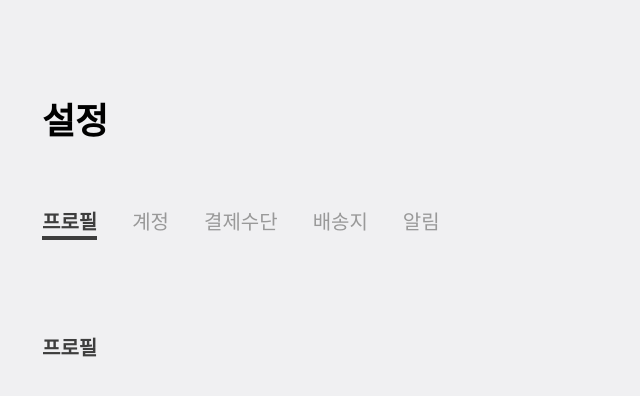
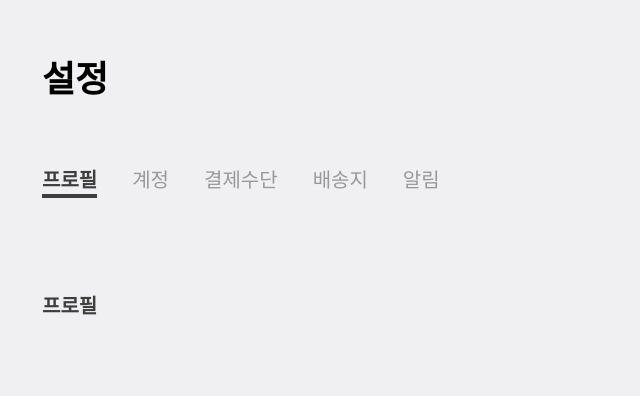
Before and after one commit to freevuehub/tumblbug-test, a React (Create React App) app: page /profile in a window 1280 px wide. Shown: the top 396 px of the page, without its empty margins (0-640 px from the left). Built offline with nearby package versions, Linux system fonts and the light colour scheme.

Commit message:
[UX/UI]: 반응형 개선

```diff
--- a/src/scss/index.scss
+++ b/src/scss/index.scss
@@ -150,6 +150,7 @@
       overflow: hidden;
 
       .content {
+        max-width: 1600px;
         display: flex;
         height: 100%;
         flex-wrap: wrap;
@@ -158,6 +159,7 @@
         overflow: auto;
         position: relative;
         -webkit-overflow-scrolling: touch;
+        margin: 0 auto;
 
         .article {
           flex: 1;
@@ -165,4 +167,8 @@
       }
     }
   }
+
+  @media screen and (min-width: $pad) {
+    padding-top: 50px;
+  }
 }
```
